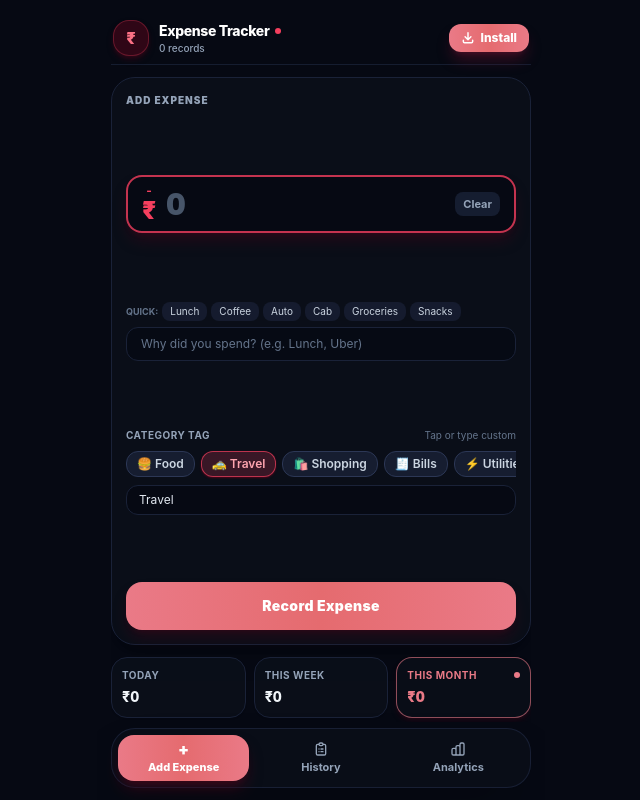
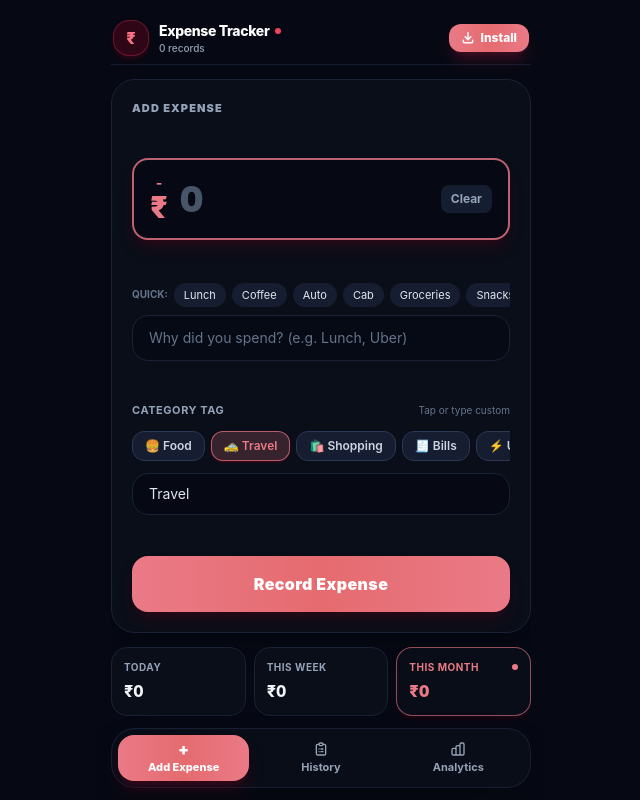
Before and after one commit to nithishsrinivasakan-arch/Expense-Tracker, a website: page index.html in a window 1280 px wide. Shown: the whole page, without its empty margins (319-959 px from the left). Drawn offline with nearby package versions, Linux system fonts and the light colour scheme.

Commit message:
Readjust spacious layout, network-first SW update, bump cache to v14

```diff
--- a/index.html
+++ b/index.html
@@ -147,28 +147,28 @@
     <div class="flex-1 flex flex-col overflow-hidden relative">
 
       <!-- ====================================================
-           VIEW 1: QUICK ENTRY (LAYOUT MATCHED TO ATTACHED IMAGE)
+           VIEW 1: QUICK ENTRY (MOBILE-FIRST SPACIOUS LAYOUT)
            ==================================================== -->
-      <section id="viewQuickAdd" class="flex-1 flex flex-col justify-between overflow-y-auto py-1 space-y-2.5">
+      <section id="viewQuickAdd" class="flex-1 flex flex-col justify-between overflow-y-auto py-1.5 space-y-3">
 
         <!-- Central Quick-Entry Form Card -->
-        <form id="expenseForm" class="bg-slate-900/90 border border-slate-800 rounded-3xl p-3.5 shadow-xl space-y-2.5 flex-1 flex flex-col justify-between">
+        <form id="expenseForm" class="bg-slate-900/90 border border-slate-800 rounded-3xl p-4 sm:p-5 shadow-xl space-y-3.5 flex-1 flex flex-col justify-between">
 
           <div class="flex items-center justify-between">
-            <span class="text-[10px] font-black uppercase tracking-widest text-slate-400">
+            <span class="text-[11px] font-black uppercase tracking-widest text-slate-400">
               ADD EXPENSE
             </span>
-            <span id="saveFeedbackBadge" class="text-xs font-bold text-rose-400 opacity-0 transition-opacity duration-300">
+            <span id="saveFeedbackBadge" class="text-xs font-bold text-[#ea7a87] opacity-0 transition-opacity duration-300">
               ✓ Saved!
             </span>
           </div>
 
-          <!-- Amount Input with Pink/Red Glow Border & Stacked - ₹ Prefix -->
-          <div class="relative flex items-center justify-between bg-slate-950/80 border-2 border-rose-500/80 rounded-2xl px-3.5 py-2 shadow-lg shadow-rose-950/40 transition-all">
+          <!-- Amount Input with Pastel Red Border & Stacked - ₹ Prefix -->
+          <div class="relative flex items-center justify-between bg-slate-950/80 border-2 border-[#ea7a87]/80 rounded-2xl px-4 py-3 sm:py-4 shadow-lg shadow-rose-950/40 transition-all">
             <div class="flex items-center min-w-0 flex-1">
-              <div class="flex flex-col items-center justify-center text-rose-500 mr-2.5 select-none leading-none shrink-0">
-                <span class="text-xs font-bold leading-none mb-0.5">-</span>
-                <span class="text-2xl font-black leading-none">₹</span>
+              <div class="flex flex-col items-center justify-center text-[#ea7a87] mr-3 select-none leading-none shrink-0">
+                <span class="text-sm font-bold leading-none mb-0.5">-</span>
+                <span class="text-3xl font-black leading-none">₹</span>
               </div>
               <input
                 id="amountInput"
@@ -181,13 +181,13 @@
                 autocomplete="off"
                 data-form-type="other"
                 data-lpignore="true"
-                class="w-full bg-transparent text-2xl sm:text-3xl font-black text-white placeholder-slate-600 focus:outline-none tabular-nums"
+                class="w-full bg-transparent text-3xl sm:text-4xl font-black text-white placeholder-slate-600 focus:outline-none tabular-nums"
               />
             </div>
             <button
               id="clearAmountBtn"
               type="button"
-              class="text-[11px] font-bold text-slate-400 hover:text-rose-400 active:scale-95 px-2 py-1 rounded-lg bg-slate-800/80 transition-all shrink-0"
+              class="text-xs font-bold text-slate-400 hover:text-[#ea7a87] active:scale-95 px-2.5 py-1.5 rounded-lg bg-slate-800/80 transition-all shrink-0"
               title="Clear Amount"
             >
               Clear
@@ -195,15 +195,16 @@
           </div>
 
           <!-- Reason Input with 1-Tap Quick Chips -->
-          <div class="space-y-1">
-            <div class="flex items-center gap-1 overflow-x-auto no-scrollbar py-0.5">
-              <span class="text-[9px] font-bold text-slate-500 uppercase shrink-0">Quick:</span>
-              <button type="button" data-reason="Lunch" class="quick-reason-chip text-[10px] px-2 py-0.5 rounded-lg bg-slate-800/70 hover:bg-slate-700 text-slate-300 shrink-0">Lunch</button>
-              <button type="button" data-reason="Coffee / Tea" class="quick-reason-chip text-[10px] px-2 py-0.5 rounded-lg bg-slate-800/70 hover:bg-slate-700 text-slate-300 shrink-0">Coffee</button>
-              <button type="button" data-reason="Auto Fare" class="quick-reason-chip text-[10px] px-2 py-0.5 rounded-lg bg-slate-800/70 hover:bg-slate-700 text-slate-300 shrink-0">Auto</button>
-              <button type="button" data-reason="Cab / Uber" class="quick-reason-chip text-[10px] px-2 py-0.5 rounded-lg bg-slate-800/70 hover:bg-slate-700 text-slate-300 shrink-0">Cab</button>
-              <button type="button" data-reason="Groceries" class="quick-reason-chip text-[10px] px-2 py-0.5 rounded-lg bg-slate-800/70 hover:bg-slate-700 text-slate-300 shrink-0">Groceries</button>
-              <button type="button" data-reason="Snacks" class="quick-reason-chip text-[10px] px-2 py-0.5 rounded-lg bg-slate-800/70 hover:bg-slate-700 text-slate-300 shrink-0">Snacks</button>
+          <div class="space-y-1.5">
+            <div class="flex items-center gap-1.5 overflow-x-auto no-scrollbar py-0.5">
+              <span class="text-[10px] font-bold text-slate-500 uppercase shrink-0">Quick:</span>
+              <button type="button" data-reason="Lunch" class="quick-reason-chip text-[11px] px-2.5 py-1 rounded-xl bg-slate-800/80 hover:bg-slate-700 text-slate-200 shrink-0">Lunch</button>
+              <button type="button" data-reason="Coffee / Tea" class="quick-reason-chip text-[11px] px-2.5 py-1 rounded-xl bg-slate-800/80 hover:bg-slate-700 text-slate-200 shrink-0">Coffee</button>
+              <button type="button" data-reason="Auto Fare" class="quick-reason-chip text-[11px] px-2.5 py-1 rounded-xl bg-slate-800/80 hover:bg-slate-700 text-slate-200 shrink-0">Auto</button>
+              <button type="button" data-reason="Cab / Uber" class="quick-reason-chip text-[11px] px-2.5 py-1 rounded-xl bg-slate-800/80 hover:bg-slate-700 text-slate-200 shrink-0">Cab</button>
+              <button type="button" data-reason="Groceries" class="quick-reason-chip text-[11px] px-2.5 py-1 rounded-xl bg-slate-800/80 hover:bg-slate-700 text-slate-200 shrink-0">Groceries</button>
+              <button type="button" data-reason="Snacks" class="quick-reason-chip text-[11px] px-2.5 py-1 rounded-xl bg-slate-800/80 hover:bg-slate-700 text-slate-200 shrink-0">Snacks</button>
+              <button type="button" data-reason="Dinner" class="quick-reason-chip text-[11px] px-2.5 py-1 rounded-xl bg-slate-800/80 hover:bg-slate-700 text-slate-200 shrink-0">Dinner</button>
             </div>
             <input
               id="reasonInput"
@@ -216,41 +217,41 @@
               data-form-type="other"
               data-lpignore="true"
               placeholder="Why did you spend? (e.g. Lunch, Uber)"
-              class="w-full bg-slate-950/80 border border-slate-800 focus:border-rose-500 focus:ring-1 focus:ring-rose-500/30 rounded-xl px-3.5 py-2 text-xs text-white placeholder-slate-500 focus:outline-none transition-all"
+              class="w-full bg-slate-950/80 border border-slate-800 focus:border-[#ea7a87] focus:ring-1 focus:ring-[#ea7a87]/30 rounded-2xl px-4 py-3 text-xs sm:text-sm text-white placeholder-slate-500 focus:outline-none transition-all"
             />
           </div>
 
           <!-- Category Keyword Selector -->
-          <div class="space-y-1.5">
-            <div class="flex items-center justify-between text-[10px] text-slate-400">
+          <div class="space-y-2">
+            <div class="flex items-center justify-between text-[11px] text-slate-400">
               <span class="font-bold uppercase tracking-wider">CATEGORY TAG</span>
-              <span class="text-slate-500">Tap or type custom</span>
+              <span class="text-slate-500 text-[10px]">Tap or type custom</span>
             </div>
 
             <!-- Horizontal Scrolling Touch Pills -->
-            <div id="quickTagChips" class="flex items-center gap-1.5 overflow-x-auto py-0.5 no-scrollbar">
-              <button type="button" data-tag="Food" class="tag-chip shrink-0 px-2.5 py-1 rounded-xl text-xs font-semibold border transition-all bg-slate-800/80 border-slate-700 text-slate-300 hover:border-slate-600">
+            <div id="quickTagChips" class="flex items-center gap-1.5 overflow-x-auto py-1 no-scrollbar">
+              <button type="button" data-tag="Food" class="tag-chip shrink-0 px-3 py-1.5 rounded-xl text-xs font-semibold border transition-all bg-slate-800/80 border-slate-700 text-slate-300 hover:border-slate-600">
                 🍔 Food
               </button>
-              <button type="button" data-tag="Travel" class="tag-chip shrink-0 px-2.5 py-1 rounded-xl text-xs font-semibold border transition-all bg-rose-500/20 border-rose-500/70 text-rose-300 shadow-sm shadow-rose-950">
+              <button type="button" data-tag="Travel" class="tag-chip shrink-0 px-3 py-1.5 rounded-xl text-xs font-semibold border transition-all bg-[#ea7a87]/20 border-[#ea7a87]/70 text-[#ea7a87] shadow-sm shadow-rose-950">
                 🚕 Travel
               </button>
-              <button type="button" data-tag="Shopping" class="tag-chip shrink-0 px-2.5 py-1 rounded-xl text-xs font-semibold border transition-all bg-slate-800/80 border-slate-700 text-slate-300 hover:border-slate-600">
+              <button type="button" data-tag="Shopping" class="tag-chip shrink-0 px-3 py-1.5 rounded-xl text-xs font-semibold border transition-all bg-slate-800/80 border-slate-700 text-slate-300 hover:border-slate-600">
                 🛍️ Shopping
               </button>
-              <button type="button" data-tag="Bills" class="tag-chip shrink-0 px-2.5 py-1 rounded-xl text-xs font-semibold border transition-all bg-slate-800/80 border-slate-700 text-slate-300 hover:border-slate-600">
+              <button type="button" data-tag="Bills" class="tag-chip shrink-0 px-3 py-1.5 rounded-xl text-xs font-semibold border transition-all bg-slate-800/80 border-slate-700 text-slate-300 hover:border-slate-600">
                 🧾 Bills
               </button>
-              <button type="button" data-tag="Utilities" class="tag-chip shrink-0 px-2.5 py-1 rounded-xl text-xs font-semibold border transition-all bg-slate-800/80 border-slate-700 text-slate-300 hover:border-slate-600">
+              <button type="button" data-tag="Utilities" class="tag-chip shrink-0 px-3 py-1.5 rounded-xl text-xs font-semibold border transition-all bg-slate-800/80 border-slate-700 text-slate-300 hover:border-slate-600">
                 ⚡ Utilities
               </button>
-              <button type="button" data-tag="Health" class="tag-chip shrink-0 px-2.5 py-1 rounded-xl text-xs font-semibold border transition-all bg-slate-800/80 border-slate-700 text-slate-300 hover:border-slate-600">
+              <button type="button" data-tag="Health" class="tag-chip shrink-0 px-3 py-1.5 rounded-xl text-xs font-semibold border transition-all bg-slate-800/80 border-slate-700 text-slate-300 hover:border-slate-600">
                 💊 Health
               </button>
-              <button type="button" data-tag="Fuel" class="tag-chip shrink-0 px-2.5 py-1 rounded-xl text-xs font-semibold border transition-all bg-slate-800/80 border-slate-700 text-slate-300 hover:border-slate-600">
+              <button type="button" data-tag="Fuel" class="tag-chip shrink-0 px-3 py-1.5 rounded-xl text-xs font-semibold border transition-all bg-slate-800/80 border-slate-700 text-slate-300 hover:border-slate-600">
                 ⛽ Fuel
               </button>
-              <button type="button" data-tag="Misc" class="tag-chip shrink-0 px-2.5 py-1 rounded-xl text-xs font-semibold border transition-all bg-slate-800/80 border-slate-700 text-slate-300 hover:border-slate-600">
+              <button type="button" data-tag="Misc" class="tag-chip shrink-0 px-3 py-1.5 rounded-xl text-xs font-semibold border transition-all bg-slate-800/80 border-slate-700 text-slate-300 hover:border-slate-600">
                 📌 Misc
               </button>
             </div>
@@ -268,7 +269,7 @@
               spellcheck="false"
               data-form-type="other"
               data-lpignore="true"
-              class="w-full bg-slate-950/80 border border-slate-800 focus:border-rose-500 focus:ring-1 focus:ring-rose-500/30 rounded-xl px-3 py-1.5 text-xs text-slate-200 placeholder-slate-500 focus:outline-none transition-all"
+              class="w-full bg-slate-950/80 border border-slate-800 focus:border-[#ea7a87] focus:ring-1 focus:ring-[#ea7a87]/30 rounded-2xl px-4 py-2.5 text-xs sm:text-sm text-slate-200 placeholder-slate-500 focus:outline-none transition-all"
             />
             <datalist id="categoryKeywordsList">
               <option value="Food"></option>
@@ -288,7 +289,7 @@
           <button
             id="recordBtn"
             type="submit"
-            class="w-full py-3.5 px-4 rounded-2xl bg-gradient-to-r from-[#ea7a87] via-[#e56b6f] to-[#ea7a87] hover:opacity-95 active:scale-[0.98] text-white font-black text-sm tracking-wide shadow-lg shadow-rose-950/40 transition-all flex items-center justify-center"
+            class="w-full py-4 px-4 rounded-2xl bg-gradient-to-r from-[#ea7a87] via-[#e56b6f] to-[#ea7a87] hover:opacity-95 active:scale-[0.98] text-white font-black text-sm sm:text-base tracking-wide shadow-lg shadow-rose-950/40 transition-all flex items-center justify-center cursor-pointer"
           >
             <span>Record Expense</span>
           </button>
@@ -297,24 +298,24 @@
         <!-- 3-Card Summary Dashboard Positioned BELOW the Form (As Shown in Image) -->
         <div class="grid grid-cols-3 gap-2 shrink-0 pt-0.5">
           <!-- Today -->
-          <div class="bg-slate-900/90 border border-slate-800 rounded-2xl p-2.5 flex flex-col justify-between shadow-sm">
+          <div class="bg-slate-900/90 border border-slate-800 rounded-2xl p-3 flex flex-col justify-between shadow-sm">
             <span class="text-[10px] font-bold text-slate-400 uppercase tracking-wider">TODAY</span>
-            <p id="summaryToday" class="text-sm font-extrabold text-slate-100 mt-1 truncate tabular-nums">₹0</p>
+            <p id="summaryToday" class="text-sm sm:text-base font-extrabold text-slate-100 mt-1 truncate tabular-nums">₹0</p>
           </div>
 
           <!-- This Week -->
-          <div class="bg-slate-900/90 border border-slate-800 rounded-2xl p-2.5 flex flex-col justify-between shadow-sm">
+          <div class="bg-slate-900/90 border border-slate-800 rounded-2xl p-3 flex flex-col justify-between shadow-sm">
             <span class="text-[10px] font-bold text-slate-400 uppercase tracking-wider">THIS WEEK</span>
-            <p id="summaryWeek" class="text-sm font-extrabold text-slate-100 mt-1 truncate tabular-nums">₹0</p>
+            <p id="summaryWeek" class="text-sm sm:text-base font-extrabold text-slate-100 mt-1 truncate tabular-nums">₹0</p>
           </div>
 
           <!-- This Month (Bordered in Red with Status Dot as in Image) -->
-          <div class="bg-slate-900/90 border border-[#ea7a87]/60 rounded-2xl p-2.5 flex flex-col justify-between shadow-md shadow-rose-950/30 relative">
+          <div class="bg-slate-900/90 border border-[#ea7a87]/60 rounded-2xl p-3 flex flex-col justify-between shadow-md shadow-rose-950/30 relative">
             <div class="flex items-center justify-between">
               <span class="text-[10px] font-bold text-[#ea7a87] uppercase tracking-wider">THIS MONTH</span>
               <span class="w-1.5 h-1.5 rounded-full bg-[#ea7a87]"></span>
             </div>
-            <p id="summaryMonth" class="text-sm font-black text-[#ea7a87] mt-1 truncate tabular-nums">₹0</p>
+            <p id="summaryMonth" class="text-sm sm:text-base font-black text-[#ea7a87] mt-1 truncate tabular-nums">₹0</p>
           </div>
         </div>
 
@@ -1309,9 +1310,11 @@
         deferredInstallPrompt = null;
       });
 
-      // Service Worker Registration
+      // Service Worker Registration with Immediate Update Check
       if ('serviceWorker' in navigator && (location.protocol === 'https:' || location.hostname === 'localhost' || location.hostname === '127.0.0.1')) {
-        navigator.serviceWorker.register('./sw.js').catch(() => {});
+        navigator.serviceWorker.register('./sw.js').then(reg => {
+          reg.update();
+        }).catch(() => {});
       }
 
       // Initialize
```
